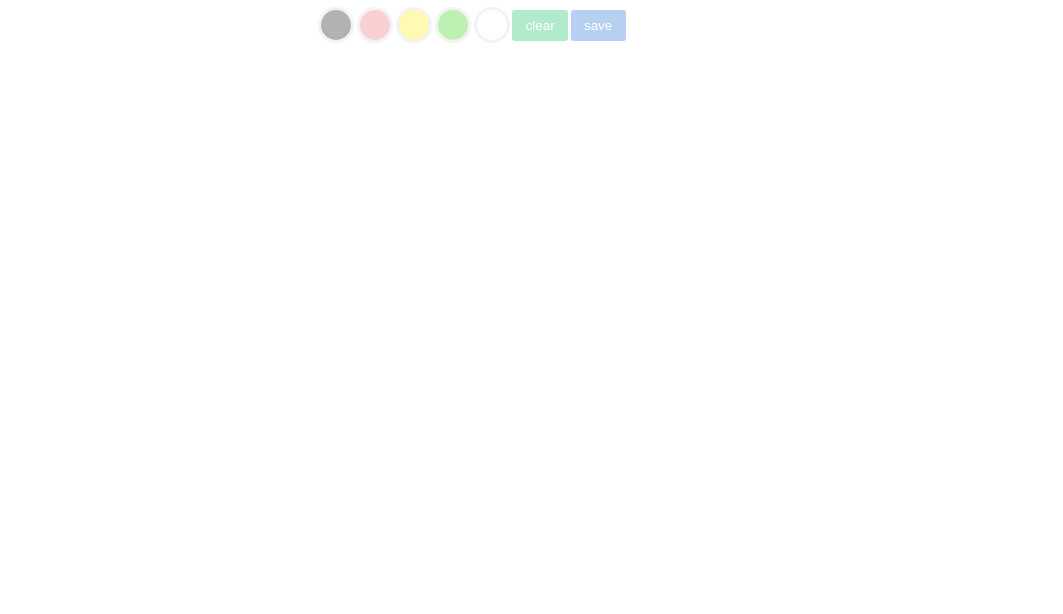
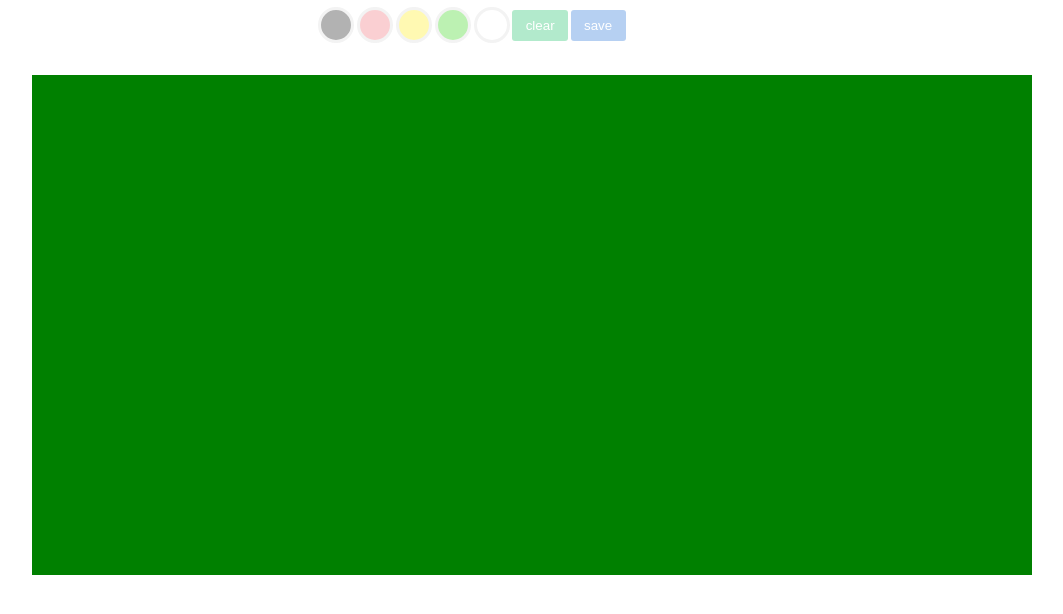
Before and after one commit to NadeeshaPiushan/draw-me, a plain HTML site: page index.html in a window 1280 px wide. Both pictures are taken after a click on the button "clear". Shown: the whole page, without its empty margins (168-1231 px from the left). Drawn offline with Linux system fonts and the light colour scheme.

Commit message:
ready to deploy on github

```diff
--- a/index.html
+++ b/index.html
@@ -5,7 +5,7 @@
     <meta http-equiv="X-UA-Compatible" content="IE=edge">
     <meta name="viewport" content="width=device-width, initial-scale=1.0">
     <link rel="stylesheet" href="style.css">
-    <title>Document</title>
+    <title>Drawing App</title>
 </head>
 <body>
     <canvas id="canvas"></canvas>
--- a/main.js
+++ b/main.js
@@ -1,6 +1,10 @@
 const canvas = document.getElementById("canvas")
-canvas.height = window.innerHeight
-canvas.width = window.innerWidth
+
+const canvasOffsetLeft = canvas.offsetLeft;
+const canvasOffsetTop = canvas.offsetTop;
+
+canvas.height = 500
+canvas.width = 1000
 
 const ctx = canvas.getContext("2d")
 
@@ -41,13 +45,15 @@ window.addEventListener("mouseup", (e) => draw = false)
 
 window.addEventListener("mousemove", (e) => {
     if(prevX == null || prevY == null || !draw){
-        prevX = e.clientX
-        prevY = e.clientY
+        prevX = e.clientX - canvasOffsetLeft;
+        prevY = e.clientY - canvasOffsetTop;
         return
     }
 
-    let currentX = e.clientX
-    let currentY = e.clientY
+
+
+    let currentX = e.clientX - canvasOffsetLeft;
+    let currentY = e.clientY - canvasOffsetTop;
 
     ctx.beginPath()
     ctx.moveTo(prevX, prevY)
--- a/style.css
+++ b/style.css
@@ -1,6 +1,15 @@
 *{
     margin: 0;
     padding: 0;
+}
+
+#canvas {
+    background-color: green;
+    height: 500px;
+    width: 1000px;
+    position: absolute;
+    left: 200px;
+    top: 75px;
 }
 
 .nav{
```
